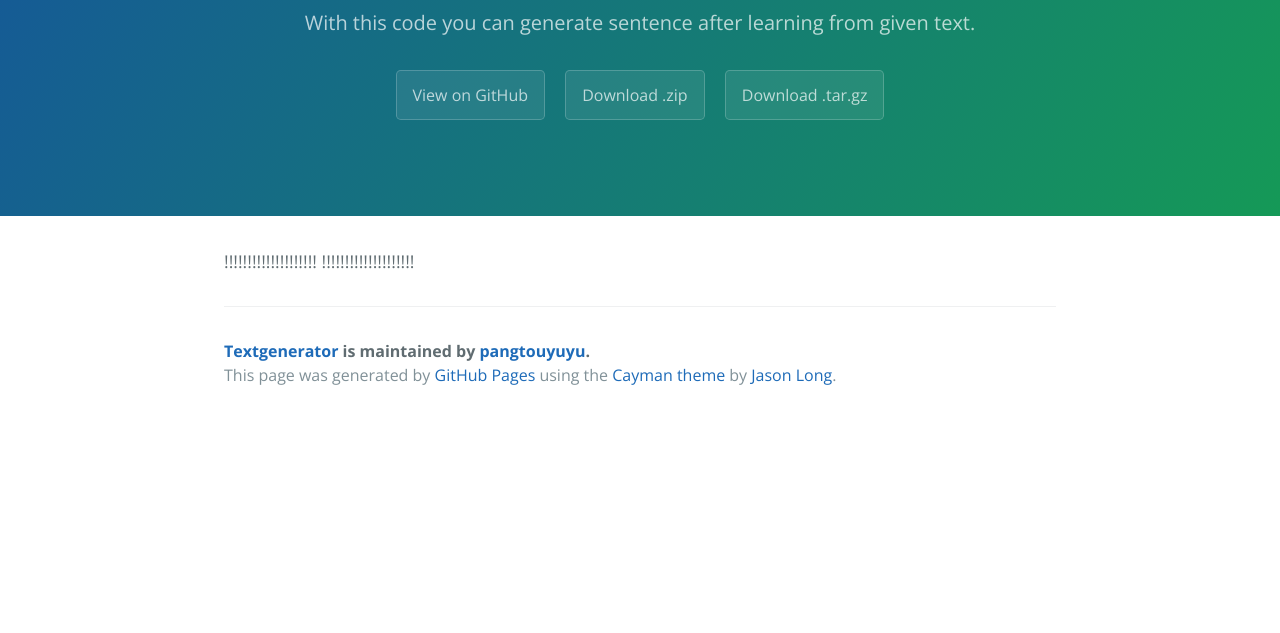
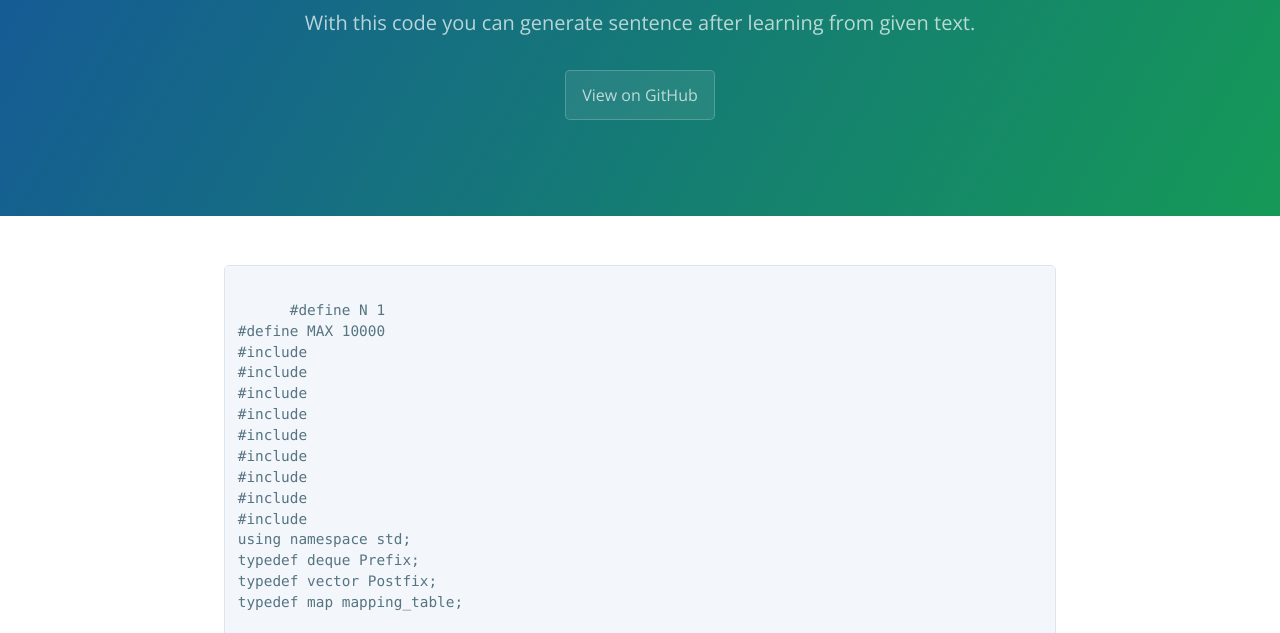
Before and after one commit to pangtouyuyu/textgenerator, a plain HTML site: page index.html in a window 1280 px wide. Shown: the part 167-800 px from the top of the page. Drawn offline with nearby package versions, Linux system fonts and the light colour scheme.

Commit message:
Update index.html

```diff
--- a/index.html
+++ b/index.html
@@ -14,13 +14,93 @@
       <h1 class="project-name">Textgenerator</h1>
       <h2 class="project-tagline">With this code you can generate sentence after learning from given text.</h2>
       <a href="https://github.com/pangtouyuyu/textgenerator" class="btn">View on GitHub</a>
-      <a href="https://github.com/pangtouyuyu/textgenerator/zipball/master" class="btn">Download .zip</a>
-      <a href="https://github.com/pangtouyuyu/textgenerator/tarball/master" class="btn">Download .tar.gz</a>
     </section>
 
     <section class="main-content">
-      <p>!!!!!!!!!!!!!!!!!!!!
-!!!!!!!!!!!!!!!!!!!!</p>
+      <p><pre><code>
+      #define N 1
+#define MAX 10000
+#include<iostream>
+#include<string>
+#include<deque>
+#include<vector>
+#include<map>
+#include<stdlib.h>
+#include<ctime>
+#include<sstream>
+#include<fstream>
+using namespace std;
+typedef deque<string> Prefix;
+typedef vector<string> Postfix;
+typedef map<Prefix, Postfix> mapping_table;
+
+char fake_prefix[] = "\n";
+
+void add_post(Prefix &pre, mapping_table &tab, const string &s)
+{
+	if (pre.size() == N)
+	{
+		tab[pre].push_back(s);
+		pre.pop_front();
+	}
+	pre.push_back(s);
+}
+
+void build_samp(Prefix &pre, mapping_table &tab, istream &in)
+{
+	string cur_word;
+	while (in >> cur_word)
+	{
+		add_post(pre, tab, cur_word);
+	}
+}
+
+void generate_sentence( mapping_table &tab)
+{
+	srand(time(NULL));
+	Prefix prefix;
+	for (int i = 0; i < N; i++)
+	{
+		add_post(prefix,tab,fake_prefix);
+	}
+	for (int i = 0; i < MAX; i++)
+	{
+		Postfix cur_post = tab[prefix];
+		const string &w = cur_post[rand() % cur_post.size()];
+		if (w == "\n") break;
+		cout << w<<" ";
+		prefix.pop_front();
+		prefix.push_back(w);
+	}
+	cout << endl;
+}
+
+void main()
+{
+	Prefix pre_;
+	mapping_table table_;
+	for (int i = 0; i < N; i++)
+	{
+		add_post(pre_, table_, fake_prefix);
+	}
+	//string sample_swntence = "my name is SongYang, my name is LiSiqi,my name is zuiniubi";
+	string sample_sentence;
+	ifstream fin("sample.txt");
+	if (fin)
+	{
+		getline(fin, sample_sentence);
+	}
+	else
+	{
+		cout << "can't find the file"<<endl;
+	}
+	istringstream in(sample_sentence);
+	build_samp(pre_, table_, in);
+	add_post(pre_, table_, fake_prefix);
+	generate_sentence(table_);
+	system("pause");
+}</p>
+</pre></code>
 
       <footer class="site-footer">
         <span class="site-footer-owner"><a href="https://github.com/pangtouyuyu/textgenerator">Textgenerator</a> is maintained by <a href="https://github.com/pangtouyuyu">pangtouyuyu</a>.</span>
```
